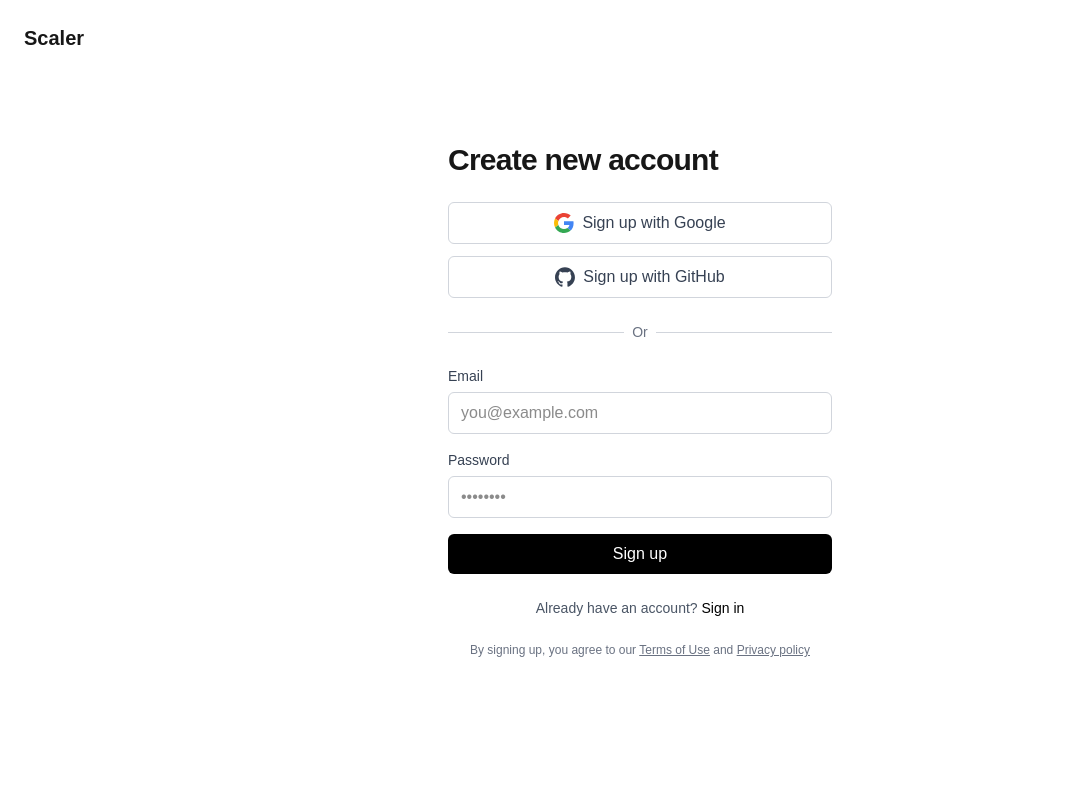
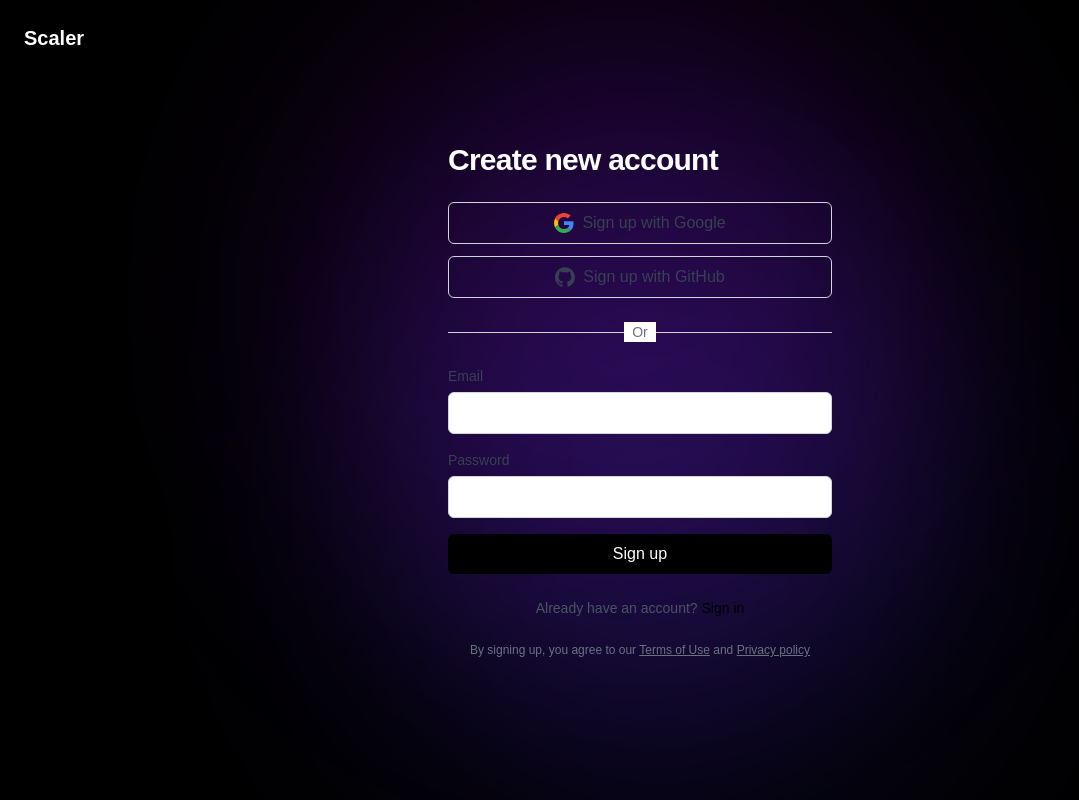
Before and after one commit to Scaler-Innovation-Labs/Scaler-Internal-Tools-Frontend, a Next.js app: page /signup in a window 1280 px wide. Shown: the whole page, without its empty margins (0-1079 px from the left). Built offline with nearby package versions, Linux system fonts and the light colour scheme.

Commit message:
layout updates

```diff
--- a/src/app/(auth)/layout.tsx
+++ b/src/app/(auth)/layout.tsx
@@ -3,16 +3,20 @@
 
 export default function AuthLayout({ children }: { children: ReactNode }) {
   return (
-    <div className="flex min-h-screen w-full bg-white dark:bg-black">
+    <div className="flex min-h-screen w-full bg-black text-white relative overflow-hidden">
+      {/* Background with glow effect */}
+      <div className="absolute top-1/4 right-1/4 w-[600px] h-[600px] bg-indigo-600/20 rounded-full blur-[120px]"></div>
+      <div className="absolute bottom-1/4 left-1/4 w-[600px] h-[600px] bg-purple-600/20 rounded-full blur-[120px]"></div>
+
       {/* Simple nav bar */}
-      <div className="absolute top-0 left-0 w-full p-6">
+      <div className="absolute top-0 left-0 w-full p-6 z-10">
         <Link href="/" className="font-semibold text-xl">
           Scaler
         </Link>
       </div>
 
       {/* Center content */}
-      <div className="w-full flex items-center justify-center p-8">
+      <div className="w-full flex items-center justify-center p-8 z-10">
         <div className="w-full max-w-sm mx-auto">
           {children}
         </div>
```
